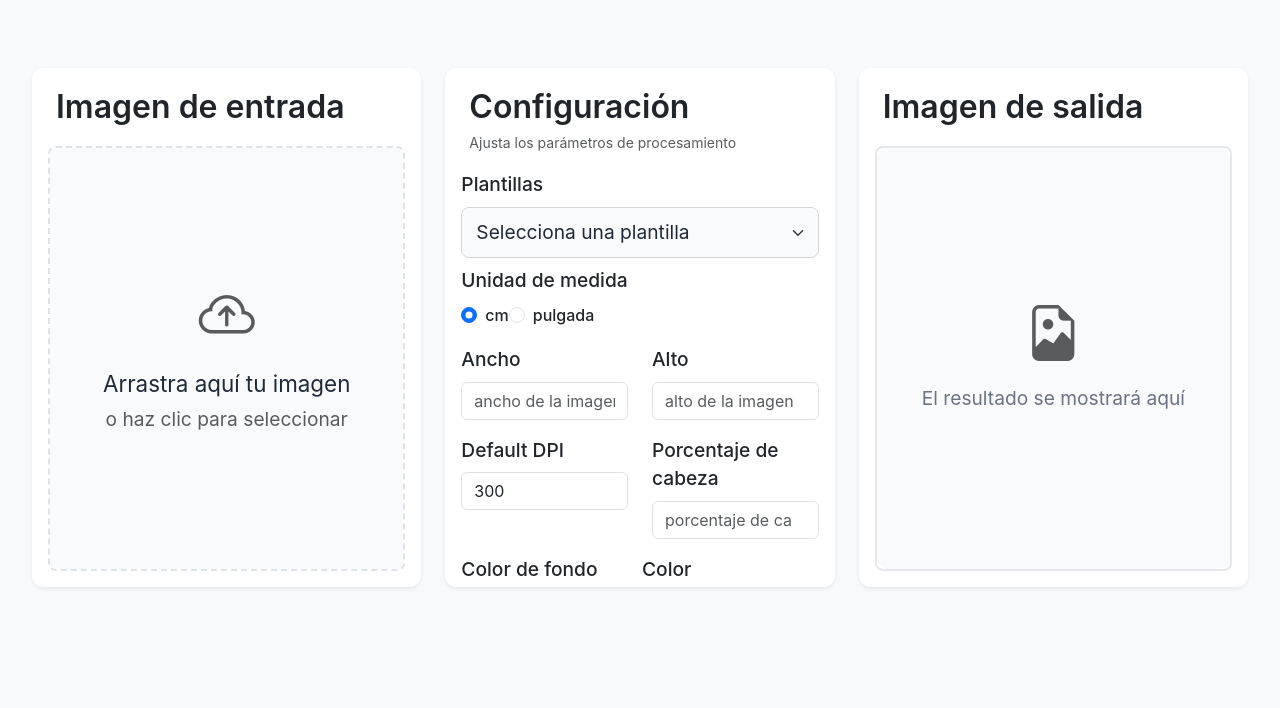
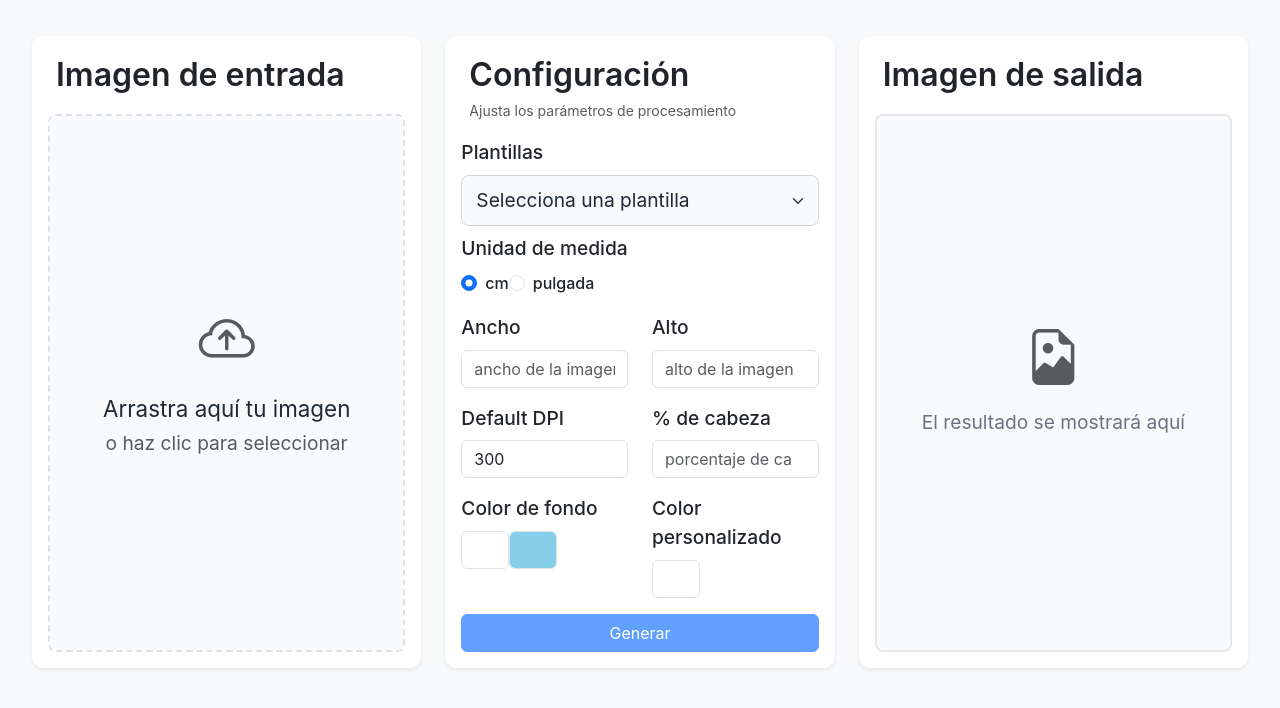
Before and after one commit to JavierBrizuela/FotoCarnet, a Flask app: page / in a window 1280 px wide. Shown: the top 708 px of the page. Run offline with Flask 3, Linux system fonts and the light colour scheme.

Commit message:
Refactor html reestyling css

```diff
--- a/static/style.css
+++ b/static/style.css
@@ -55,7 +55,10 @@
     min-width: 300px;
     display: flex;
     flex-direction: column;
-    aspect-ratio: 3/4;
+
+  }
+  .card-form {
+    width: 100%;
   }
 
   .upload-card,
@@ -114,7 +117,9 @@
   }
   #drop-zone img {
     object-fit: contain;
-    max-height: 100%;
+    height: 100%;
+    width: 100%;
+    display: block;
   }
   #drop-zone:hover {
     border-color: #0d6efd;
@@ -341,7 +346,7 @@
   }
 
   .form-control-color {
-    width: 3rem;
+    max-width: 100%;
   }
 
   /* Button */
--- a/templates/index.html
+++ b/templates/index.html
@@ -12,7 +12,7 @@
     <link rel="stylesheet" href="{{ url_for('static', filename='style.css') }}">
 </head>
 <body class="bg-light">
-    <div class="container-fluid py-5">
+    <div class="container-fluid py-3">
         <div class="row g-4">
             <!--  Imagen de entrada  -->
             <div class="col-md-4">
@@ -33,8 +33,8 @@
                 </div>
             </div>
             <!--  Formulario de configuracion  -->
-            <div class="col-md-4">
-                <div class="card shadow-sm h-100" id="form-zone">
+            <div class="col-lg-4 col-md-6 col-sm-12">
+                <div class="card card-form shadow-sm h-100" id="form-zone">
                     <div class="card-header bg-white border-bottom-0 pb-0">
                         <h5 class="card-title">Configuración</h5>
                         <span class="text-muted small">Ajusta los parámetros de procesamiento</span>
@@ -72,26 +72,27 @@
                         </div>
                         <!-- Campos de entrada para ancho, alto, dpi y porcentaje de cabeza -->
                         <div class="row">
-                            <div class="col-md-6 mb-3">
+                            <div class="col-md-6 col-sm-6 mb-3">
                                 <label class="form-label" for="width">Ancho</label>
                                 <input class="form-control" type="text" id="width" placeholder="ancho de la imagen" required>
                             </div>
-                            <div class="col-md-6 mb-3">
+                            <div class="col-md-6 col-sm-6 mb-3">
                                 <label class="form-label" for="height">Alto</label>
                                 <input class="form-control" type="text" id="height" placeholder="alto de la imagen" required>
                             </div>
                         </div>
                         <div class="row">
-                            <div class="col-md-6 mb-3">
+                            <div class="col-md-6 col-sm-6 mb-3">
                                 <label class="form-label" for="dpi">Default DPI</label>
                                 <input class="form-control" type="number" id="dpi" placeholder="dpi" value="300" required>
                             </div>
-                            <div class="col-md-6 mb-3">
-                                <label class="form-label" for="percentage">Porcentaje de cabeza</label>
+                            <div class="col-md-6 col-sm-6 mb-3">
+                                <label class="form-label" for="percentage">% de cabeza</label>
                                 <input class="form-control" type="number" id="percentage" placeholder="porcentaje de cabeza" required>
                             </div>
                         </div>
-                        <div class="row  mb-3 me-2">
+                        <!-- Campos de entrada para color de fondo y color personalizado -->
+                        <div class="row ">
                             <div class="col-md-6">
                                 <p class="form-label">Color de fondo</p>
                                 <div class="d-flex ">
@@ -99,8 +100,8 @@
                                 <button class="form-control form-control-color" type="button" class="color-option" style="background-color: #87CEEB" onclick="selectBgColor('#87CEEB')"></button>
                                 </div>
                             </div>
-                            <div class="col-md-6 ">
-                                <label class="form-label" for="bg-color">Color personalisado</label>
+                            <div class="col-md-6 mb-3">
+                                <label class="form-label" for="bg-color">Color personalizado</label>
                                 <input class="form-control form-control-color" type="color" id="bg-color" value="#ffffff">
                             </div>
                         </div>
```
